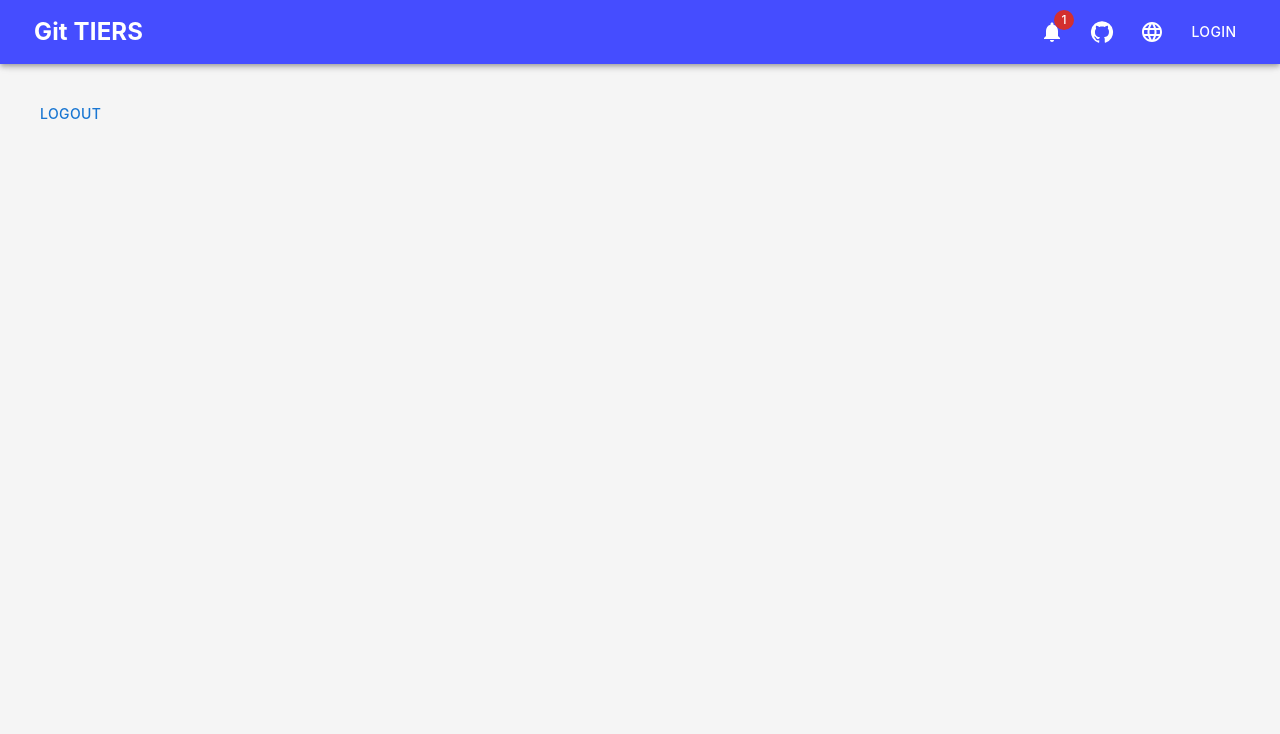
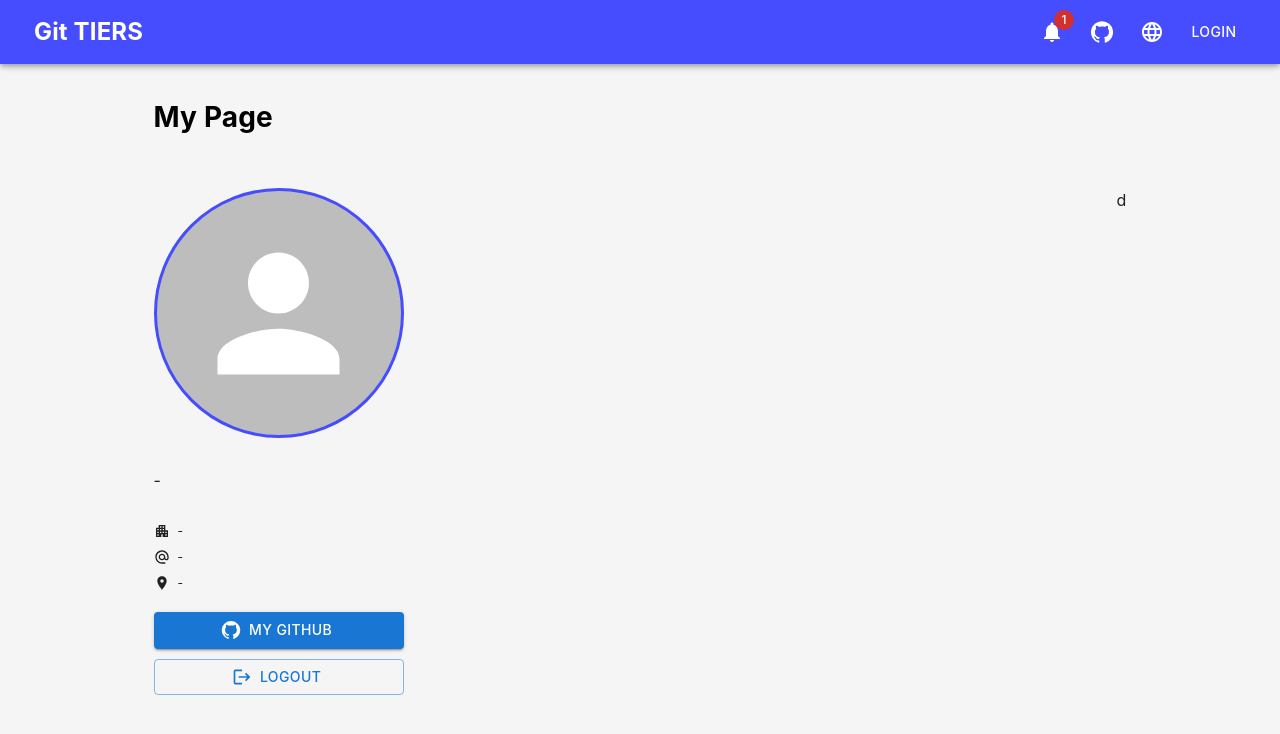
Before and after one commit to git-tiers/gittiers, a Next.js app: page /my in a window 1280 px wide. Shown: the top 734 px of the page. Built offline with nearby package versions, Linux system fonts and the light colour scheme; no server answers.

Commit message:
feat: 마이페이지 프로필 데이터 연동

```diff
--- a/next-auth.d.ts
+++ b/next-auth.d.ts
@@ -9,6 +9,9 @@ declare module "next-auth" {
       email: string;
       image: string;
       name: string;
+      company: string | null;
+      location: string | null;
+      bio: string | null;
     }
   }
 }
--- a/src/app/my/page.tsx
+++ b/src/app/my/page.tsx
@@ -1,27 +1,51 @@
 'use client';
 
-import { useSession, signOut } from 'next-auth/react';
-import Button from '@mui/material/Button';
+import { useSession } from 'next-auth/react';
+import Avatar from '@mui/material/Avatar';
 import styled from '@emotion/styled';
+
 import { Color } from '@/styles/color';
+import { Title } from '@/components/common/Title';
+import { Profile } from '@/components/pages/my/Profile';
 
 export default function myPage() {
 
   const { data: session } = useSession();
 
-  const handleGitLogout = async () => {
-    await signOut();
-  }
-
+  console.log(session)
   return(
     <S.Wrap>
-      <Button onClick={handleGitLogout}>Logout</Button>
+      <Title title="My Page" />
+      <S.FlexBox>
+        <Profile />
+        <div>
+d
+        </div>
+      </S.FlexBox>
     </S.Wrap>
   )
 }
 
 const S = {
   Wrap: styled.div`
-
+    width: 80%;
+    margin: 0 auto;
+  `,
+  FlexBox: styled.div`
+    display: flex;
+    justify-content: space-between;
+    align-items: flex-start;
+    margin-top: 50px;
+  `,
+  ProfileImg: styled(Avatar)`
+    width: 250px;
+    height: 250px;
+    border-radius: 50%;
+    overflow: hidden;
+    border: 3px solid ${Color.Primary};
+    img{
+      width: 100%;
+      height: 100%;
+    }
   `
 }
--- a/src/components/common/Header.tsx
+++ b/src/components/common/Header.tsx
@@ -28,7 +28,6 @@ import LoginIcon from '@mui/icons-material/Login';
 
 import { Color } from '@/styles/color';
 import { Logo } from '@/components/common/Logo';
-import { TUser } from '@/types/userType';
 
 interface Props {
   window?: () => Window;
@@ -43,10 +42,10 @@ export const Header = (props: Props) => {
   const container = window !== undefined ? () => window().document.body : undefined;
   const [mobileOpen, setMobileOpen] = useState<boolean>(false);
   const [isLogin, setIsLogin] = useState<boolean>(false);
-  const [userInfo, setUserInfo] = useState<TUser>();
+  const [userImg, setUserImg] = useState<string>("");
 
   const handleGitLogin = async () => {
-    await signIn('github');
+    await signIn('github', {callbackUrl: '/my'});
   }
 
   const handleMyPage = () => {
@@ -97,12 +96,7 @@ export const Header = (props: Props) => {
     if(status === "authenticated"){
       setIsLogin(true);
       if(session){
-        console.log(session)
-        setUserInfo({
-          email: session?.user?.email,
-          image: session?.user?.image,
-          name: session?.user?.name,
-        })
+        setUserImg(session?.user?.image);
       }
     }else{
       setIsLogin(false);
@@ -155,7 +149,7 @@ export const Header = (props: Props) => {
                 <IconButton
                   onClick={handleMyPage}
                 >
-                  <Avatar alt="user-profile" src={userInfo?.image} />
+                  <Avatar alt="user-profile" src={userImg} />
                 </IconButton> :
                 <Button
                   onClick={handleGitLogin}
--- /dev/null
+++ b/src/components/common/Title.tsx
@@ -0,0 +1,24 @@
+'use client';
+
+import styled from '@emotion/styled';
+
+import { Color } from '@/styles/color';
+
+type TProps = {
+  title: string;
+}
+
+export const Title = ({
+  title
+}: TProps) => {
+  return(
+    <S.Title>{title}</S.Title>
+  )
+}
+
+const S = {
+  Title: styled.h3`
+    font-size: 28px;
+    color: ${Color.Black}
+  `
+}
--- /dev/null
+++ b/src/components/pages/my/Profile.tsx
@@ -0,0 +1,97 @@
+import { signOut, useSession } from 'next-auth/react';
+import styled from '@emotion/styled';
+import Avatar from '@mui/material/Avatar';
+import Button from '@mui/material/Button';
+import ApartmentIcon from '@mui/icons-material/Apartment';
+import AlternateEmailIcon from '@mui/icons-material/AlternateEmail';
+import LocationOnIcon from '@mui/icons-material/LocationOn';
+import GitHubIcon from '@mui/icons-material/GitHub';
+import LogoutIcon from '@mui/icons-material/Logout';
+
+import { Color } from '@/styles/color';
+import Link from 'next/link';
+
+export const Profile = () => {
+
+  const { data: session } = useSession();
+
+  const handleGitLogout = async () => {
+    await signOut();
+  }
+
+  return (
+    <S.Wrap>
+      <S.ProfileImg alt="profile-image" src={session?.user.image} />
+      <p>{session?.user.name || ''}</p>
+      <h5>{session?.loginId || ''}</h5>
+      <span>{session?.user.bio || '-'}</span>
+      <S.SmallBox>
+        <span><ApartmentIcon /> {session?.user.company || '-'}</span>
+        <span><AlternateEmailIcon /> {session?.user.email || '-'}</span>
+        <span><LocationOnIcon /> {session?.user.location || '-'}</span>
+      </S.SmallBox>
+      <S.ButtonWrap>
+        <Link href={`https://github.com/${session?.loginId}`} target="_blank" rel="noopener noreferrer">
+          <Button startIcon={<GitHubIcon />} variant="contained" color="primary" >My GitHub</Button>
+        </Link>
+        <Button startIcon={<LogoutIcon />}  variant="outlined" onClick={handleGitLogout}>Logout</Button>
+      </S.ButtonWrap>
+    </S.Wrap>
+  )
+}
+
+const S = {
+  Wrap: styled.div`
+    p{
+      font-size: 24px;
+      margin-top: 20px;
+      font-weight: 600;
+    }
+    h5{
+      font-size: 20px;
+      margin-top: 10px;
+      font-weight: 400;
+    }
+    > span{
+      font-size: 16px;
+      margin-top: 30px;
+      display: block;
+    }
+  `,
+  ProfileImg: styled(Avatar)`
+    width: 250px;
+    height: 250px;
+    border-radius: 50%;
+    overflow: hidden;
+    border: 3px solid ${Color.Primary};
+    img{
+      width: 100%;
+      height: 100%;
+    }
+  `,
+  SmallBox: styled.div`
+    margin-top: 30px;
+    span{
+      font-size: 12px;
+      margin-top: 8px;
+      display: flex;
+      justify-content: flex-start;
+      align-items: center;
+      svg{
+        font-size: 16px;
+        margin-right: 8px;
+      }
+    }
+  `,
+  ButtonWrap: styled.div`
+    margin-top: 20px;
+    display: flex;
+    flex-direction: column;
+    button{
+      width: 100%;
+    }
+    > button{
+      margin-top: 10px;
+    }
+  `
+}
--- a/src/types/userType.ts
+++ b/src/types/userType.ts
@@ -2,4 +2,7 @@ export type TUser = {
   email: string;
   image: string;
   name: string;
+  company: string | null;
+  location: string | null;
+  bio: string | null;
 }
```
Also changed, not shown: src/app/api/auth/[...nextauth]/route.ts (+15 -2 lines).
